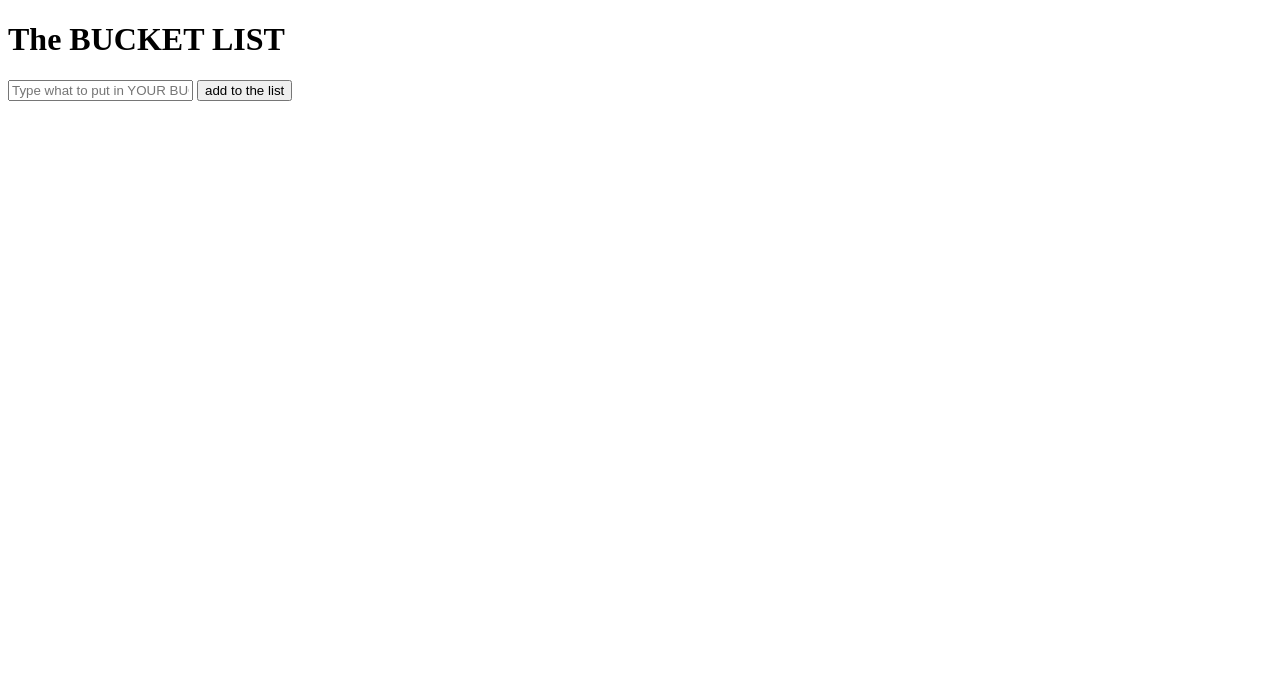
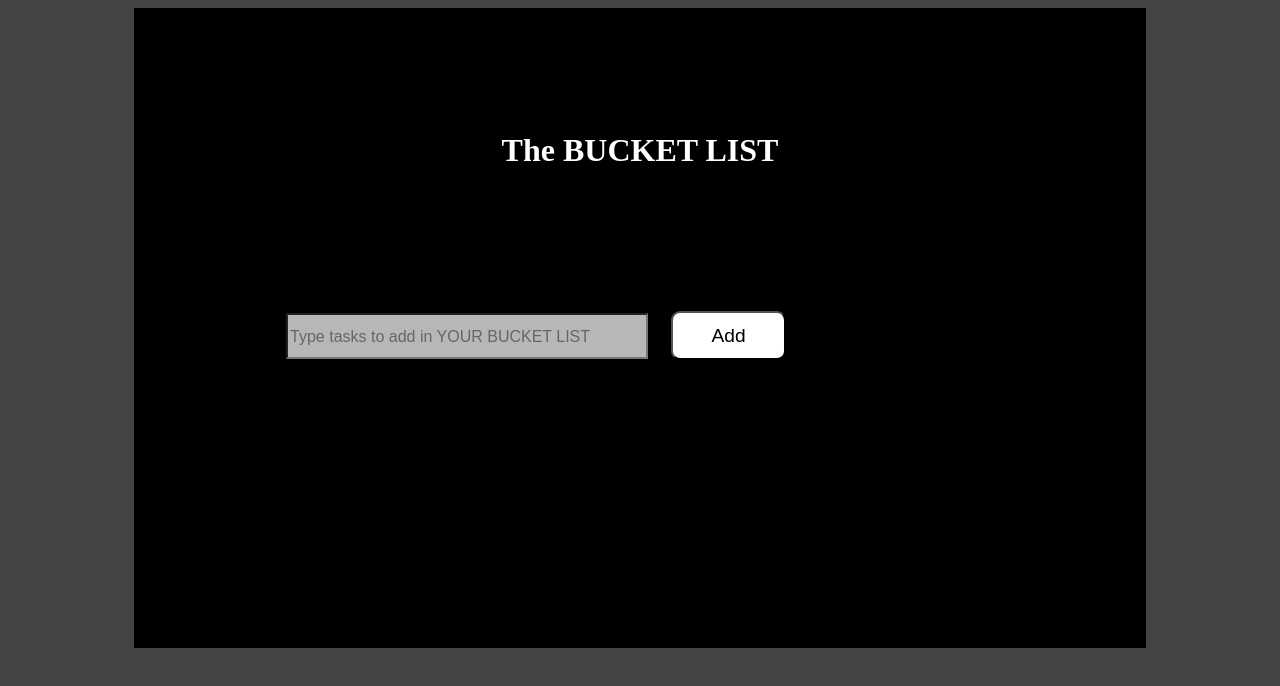
Before and after one commit to zznicole/bucketList-localstorage, a plain HTML site: page index.html in a window 1280 px wide. Drawn offline with nearby package versions, Linux system fonts and the light colour scheme.

Commit message:
setup html scss js

```diff
--- a/index.html
+++ b/index.html
@@ -3,15 +3,18 @@
 <head>
   <meta charset="UTF-8">
   <meta name="viewport" content="width=device-width, initial-scale=1.0">
-  <title>bucketList-localstorage</title>
+  <title>bucketList-localS"torage</title>
   <link rel="stylesheet" href="style/index.css">
 </head>
 <body>
-    <h1>The BUCKET LIST</h1>
-    <form>
-        <input type="text" class="userInput" placeholder="Type what to put in YOUR BUCKET LIST">
-        <button>add to the list</button>
-    </form>
+    <div id="container">
+        <h1 id="heading">The BUCKET LIST</h1>
+        <div id="addBar">
+            <input type="text" id="addList" placeholder="Type tasks to add in YOUR BUCKET LIST">
+            <button id="addButton">Add</button>
+        </div>
+        <ul id="theList"></ul>
+    </div>
     <script src="https://cdnjs.cloudflare.com/ajax/libs/jquery/3.5.1/jquery.min.js"></script>
     <script src="src/script.js"></script>
 </body>
--- a/src/script.js
+++ b/src/script.js
@@ -0,0 +1,7 @@
+$('#addButton').on('click',function(){
+
+  let task = $('#addList').val();
+  let
+  $('#theList').append(`<li>${task}</li>`);
+  localStorage.setItem(``,`${task}`);
+});
--- a/style/index.scss
+++ b/style/index.scss
@@ -0,0 +1,61 @@
+body {
+  background-color: #444444;
+  color: #ffffff;
+  display: flex;
+  justify-content: center;
+  align-items: center;
+}
+
+#container {
+  width: 80%;
+  height: 80vh;
+  background-color: #000000;
+  display: flex;
+  flex-direction: column;
+  justify-content: space-evenly;
+  align-items: center;
+}
+
+#addBar {
+  width: 70%;
+  height: auto;
+
+}
+#addList {
+  background-color: #b8b6b6;
+  color: #222222;
+  width: 50%;
+  height: 40px;
+  transition: width 2s;
+  font-size: 1.2rem;
+
+  &::placeholder {
+    color: #666666;
+    font-size: 1rem;
+  }
+
+  &:hover {
+  background-color: #ffffff;
+  }
+
+  &:focus {
+    width: 80%;
+    background-color: #ffffff;
+    font-size: 1.5rem;
+  }
+}
+
+#addButton {
+  background-color: #ffffff;
+  border-radius: 9px;
+  padding: .6em 2em;
+  font-size: 1.2rem;
+  margin: 1em;
+}
+
+#theList {
+  color: aqua;
+  font-size: 2rem;
+  letter-spacing: 1.2;
+  line-height: 1.3;
+}
```
Also changed, not shown: style/index.css, 1 other file.
